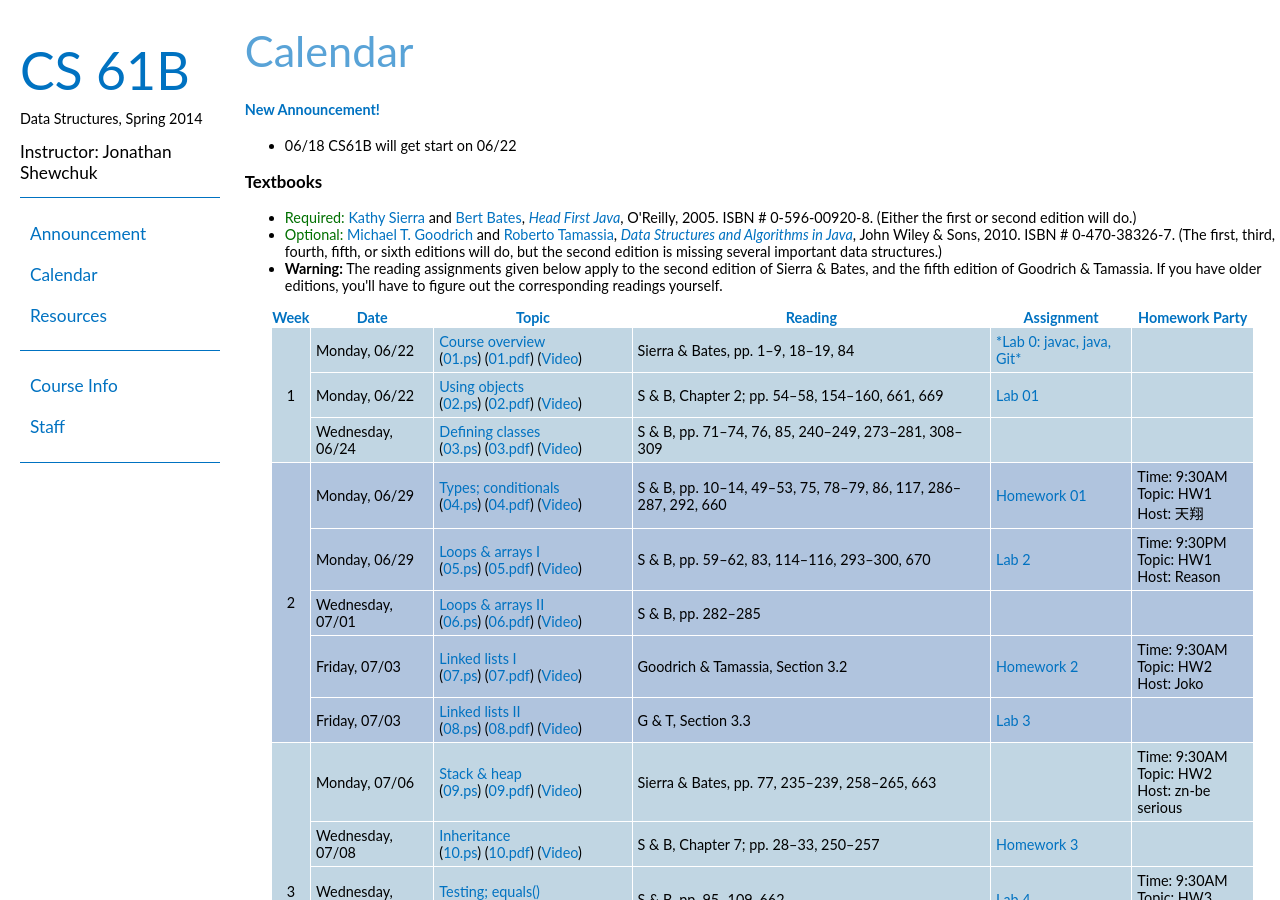
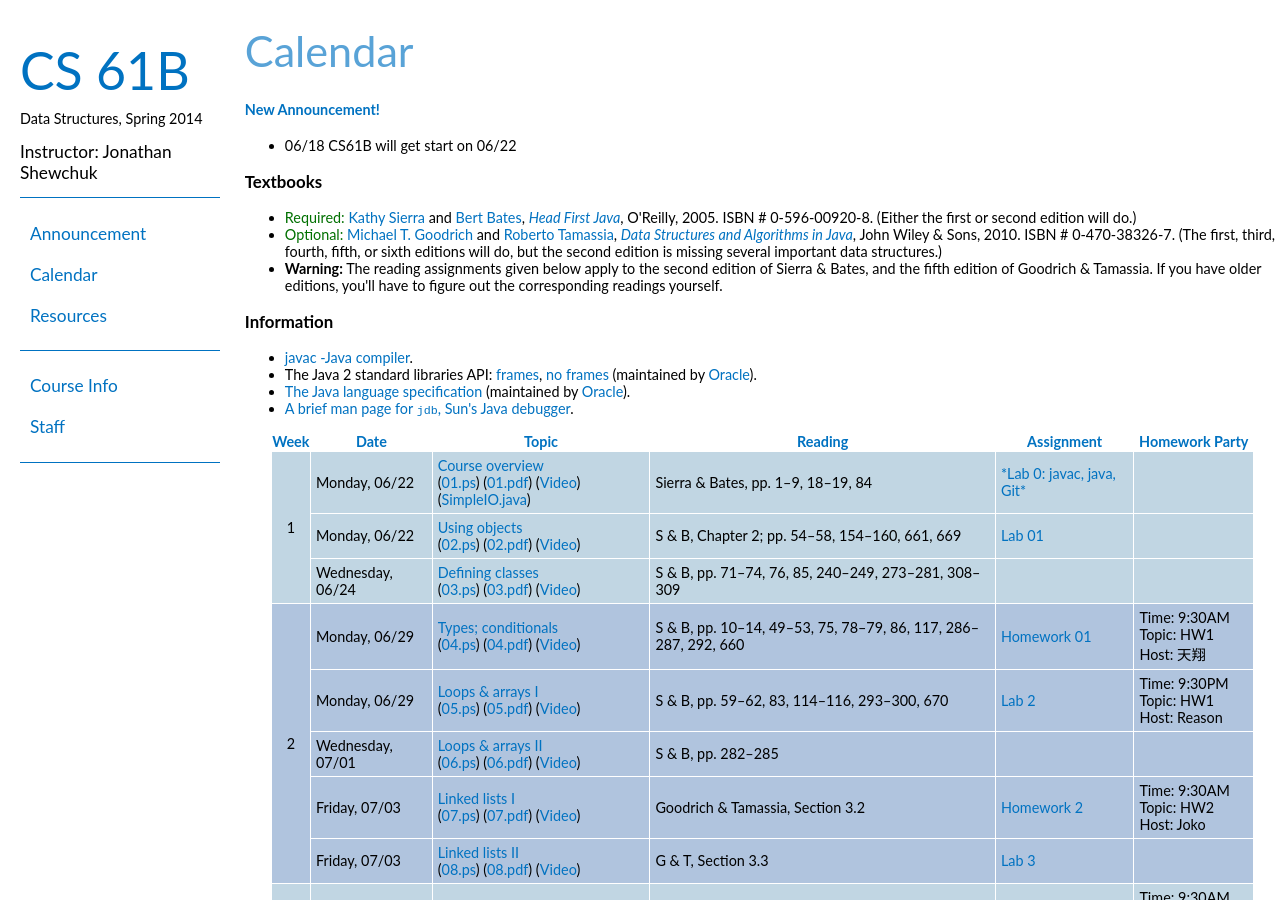
Before and after one commit to gaotx/cs61b, a Jekyll site: the page built from index.html, in a window 1280 px wide and 900 px high. Built offline with Jekyll 4.4.1, drawn with Linux system fonts in a browser that asks for light colours; the list of posts is cut into pages by our own code; comment, search, counter and statistics services are not loaded.

Commit message:
Added info

```diff
--- a/index.html
+++ b/index.html
@@ -36,6 +36,24 @@ If you have older editions, you'll have to figure out the corresponding
 readings yourself.
 </li></ul>
 
+<h3>Information</h3>
+<ul>
+    <li><a href="http://docs.oracle.com/javase/7/docs/technotes/tools/windows/javac.html">javac -Java compiler</a>.
+    </li>
+<li>The Java 2 standard libraries API:
+      <a href="http://docs.oracle.com/javase/7/docs/api/">frames</a>,
+<a href="http://docs.oracle.com/javase/7/docs/api/overview-summary.html">
+      no frames</a> (maintained by
+      <a href="http://www.oracle.com/technetwork/java/index.html">Oracle</a>).
+</li><li>
+<a href="http://docs.oracle.com/javase/specs/">
+      The Java language specification</a> (maintained by
+      <a href="http://www.oracle.com/technetwork/java/index.html">Oracle</a>).
+</li><li>
+<a href="http://docs.oracle.com/javase/7/docs/technotes/tools/windows/jdb.html">
+      A brief man page for <tt>jdb</tt>, Sun's Java debugger</a>.
+</li></ul>
+
 <table id="calendar">
 <tbody>
 <tr>
@@ -54,6 +72,7 @@ readings yourself.
     (<a href="lec/01.ps">01.ps</a>)
     (<a href="lec/01.pdf">01.pdf</a>)
     (<a href="https://www.youtube.com/watch?v=mFPmKGIrQs4&list=PL-XXv-cvA_iAlnI-BQr9hjqADPBtujFJd&index=1">Video</a>)
+    (<a href="lec/SimpleIO.java">SimpleIO.java</a>)
     </td>
 <td>Sierra &amp; Bates, pp. 1–9, 18–19, 84</td>
 <td><a href="lab/lab00/">*Lab 0: javac, java, Git*</a><br>
```
Also changed, not shown: 1 other file.
